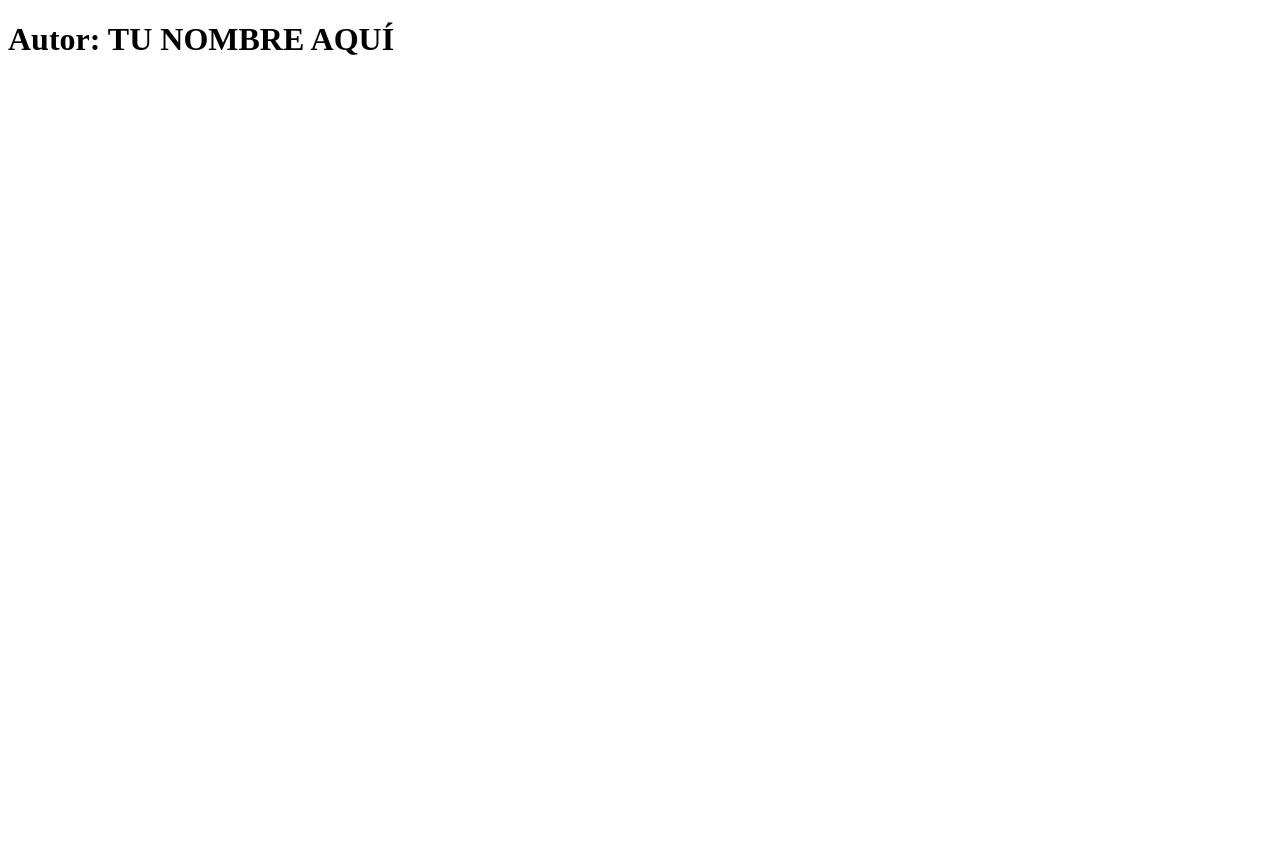
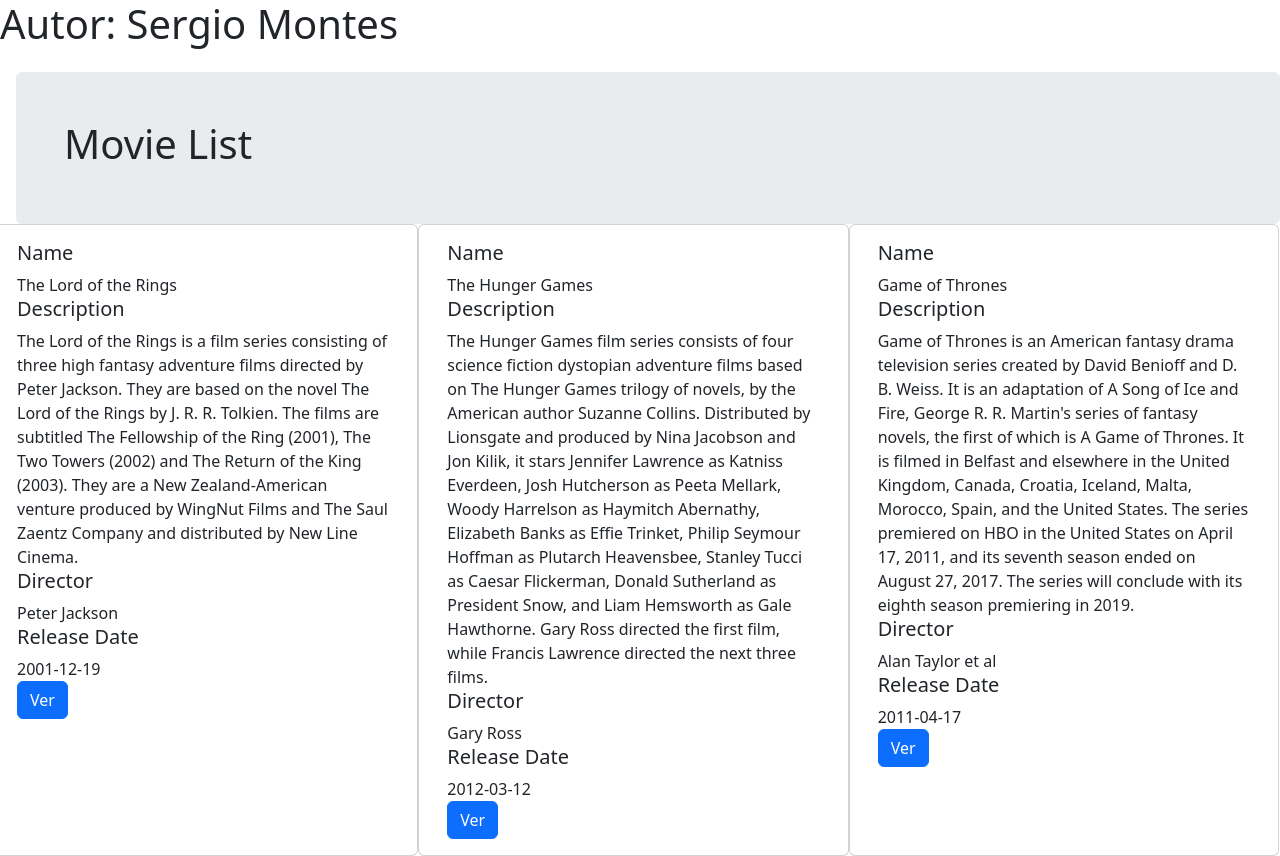
Before and after one commit to SergioMontesGva/practica_vuejs_introduccion, a website: page index.html in a window 1280 px wide. Before the commit the page ends 800 px from the top, so only its background shows below. Drawn offline with nearby package versions, Linux system fonts and the light colour scheme.

Commit message:
Practica 11 Vue terminada

```diff
--- a/index.html
+++ b/index.html
@@ -7,14 +7,32 @@
     <meta name="author" content="">
     <meta name="description" content="">
     <meta name="viewport" content="width=device-width, initial-scale=1">
+    <link href="https://cdn.jsdelivr.net/npm/bootstrap@5.3.0-alpha1/dist/css/bootstrap.min.css" rel="stylesheet"
+        integrity="sha384-GLhlTQ8iRABdZLl6O3oVMWSktQOp6b7In1Zl3/Jr59b6EGGoI1aFkw7cmDA6j6gD" crossorigin="anonymous">
+
 </head>
 
 <body>
 
-        <h1 id="autor">Autor: TU NOMBRE AQUÍ</h1>
+    <h1 id="autor">Autor: Sergio Montes</h1>
 
     <!-- https://vuejs.org/v2/guide/index.html -->
     <div id="app">
+
+        <div class="jumbotron mt-4 p-5 ms-3 text-dark rounded" style="background-color:#E9ECEF;">
+            <h1 id="title">{{ col.collection.title }}</h1>
+        </div>
+        <div class="row">
+            <div class="card " v-for="item in col.collection.items" style="width: 33%;">
+                <div class="card-body">
+                    <div v-for="item2 in item.data">
+                        <h5 class="card-title">{{ item2.prompt }}</h5>
+                        <p class="card-text">{{ item2.value }}</p>
+                    </div>
+                    <a :href="item.href" class="btn btn-primary">Ver</a>
+                </div>
+            </div>
+        </div>
         <!--
                  TODO: Mostrar datos del objeto collection. Ver archivo ./js/script.js
                - Cargar la librería de VueJS y el script ./js/script.js al final de la etiqueta <body>
@@ -30,6 +48,11 @@
 
     </div>
 
+    <script src="https://cdn.jsdelivr.net/npm/vue/dist/vue.js"></script>
+    <script src="https://cdn.jsdelivr.net/npm/bootstrap@5.3.0-alpha1/dist/js/bootstrap.bundle.min.js"
+        integrity="sha384-w76AqPfDkMBDXo30jS1Sgez6pr3x5MlQ1ZAGC+nuZB+EYdgRZgiwxhTBTkF7CXvN"
+        crossorigin="anonymous"></script>
+    <script src="./js/script.js"></script>
 </body>
 
 </html>
```
Lines whose indentation alone changed are shown as unchanged.
